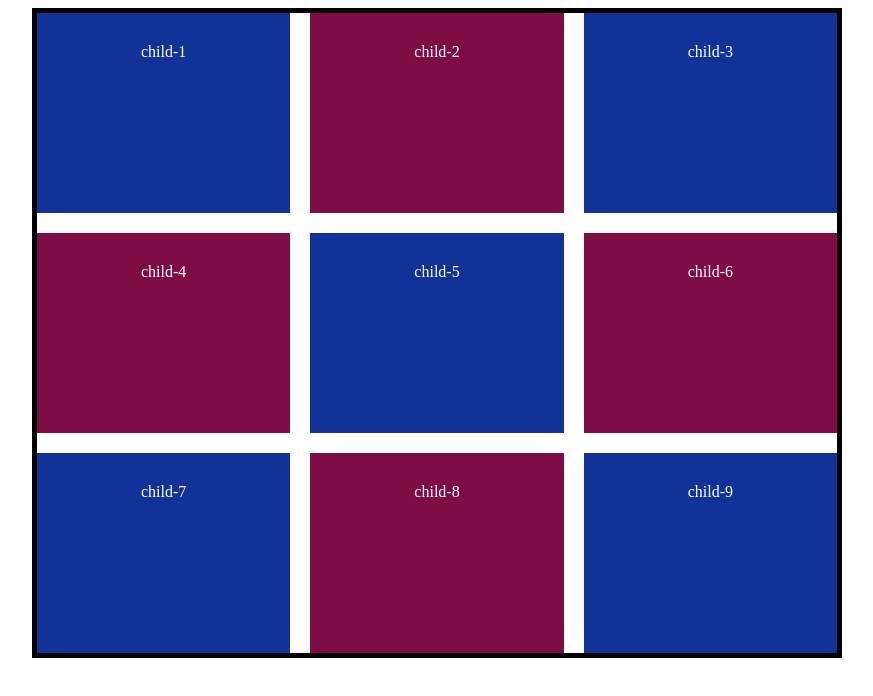
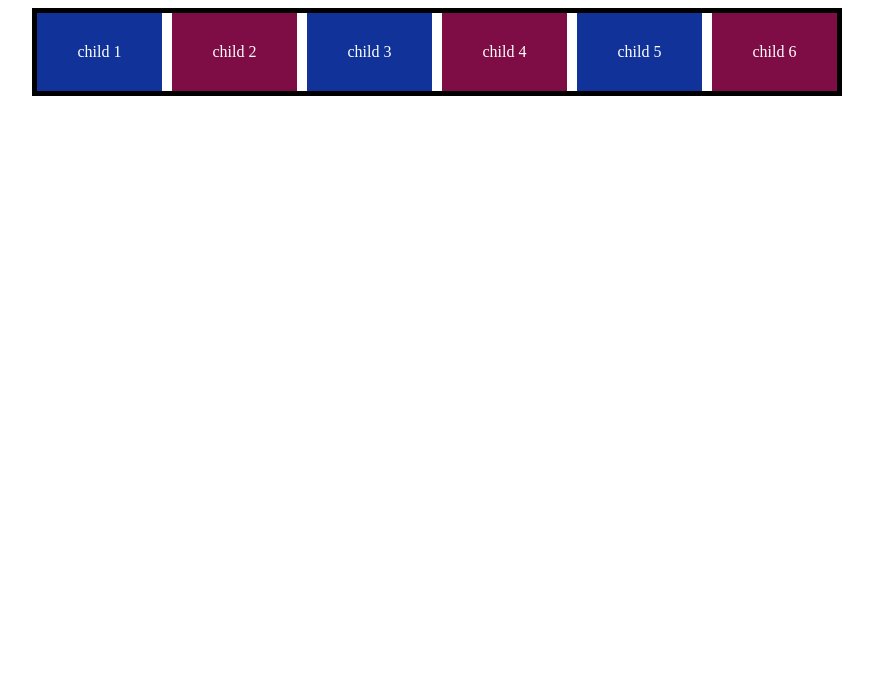
Before and after one commit to shaar1/Css-animation, a plain HTML site: page CSS-GRID,TRÄNING./index.html in a window 1280 px wide. Shown: the whole page, without its empty margins (203-1076 px from the left). Drawn offline with Linux system fonts and the light colour scheme.

Commit message:
grid-gap, raw,columns,gap

```diff
--- a/CSS-GRID,TRÄNING./index.html
+++ b/CSS-GRID,TRÄNING./index.html
@@ -11,15 +11,13 @@
 <body>
     <div id="grid-container">
 
-        <div>child-1</div>
-        <div>child-2</div>
-        <div>child-3</div>
-        <div>child-4</div>
-        <div>child-5</div>
-        <div>child-6</div>
-        <div>child-7</div>
-        <div>child-8</div>
-        <div>child-9</div>
+        <div id="child1">child 1</div>
+        <div id="child2">child 2</div>
+        <div id="child2">child 3</div>
+        <div id="child2">child 4</div>
+        <div id="child2">child 5</div>
+        <div id="child2">child 6</div>
+
     </div>
 
 
--- a/CSS-GRID,TRÄNING./style.css
+++ b/CSS-GRID,TRÄNING./style.css
@@ -4,15 +4,16 @@ body {
 }
 
 #grid-container {
-    border: 5px solid black;
     max-width: 800px;
     margin: 0 auto;
+    border: 5px solid black;
     display: grid;
-    grid-template-columns: repeat(3, 1fr);
-    grid-auto-rows: 200px;
-    grid-gap: 20px;
-
+    grid-template-columns: repeat(6, 1fr);
+    grid-auto-raws: 200px;
+    grid-gap: 10px;
 }
+/*grid-template-columns: repeat(3, 1fr);
+grid-auto-rows: 200px;*/
 /*row-gap: 20px;*/
 /*column-gap: 20px;*/
 /*grid-gap: 20px*/
```
